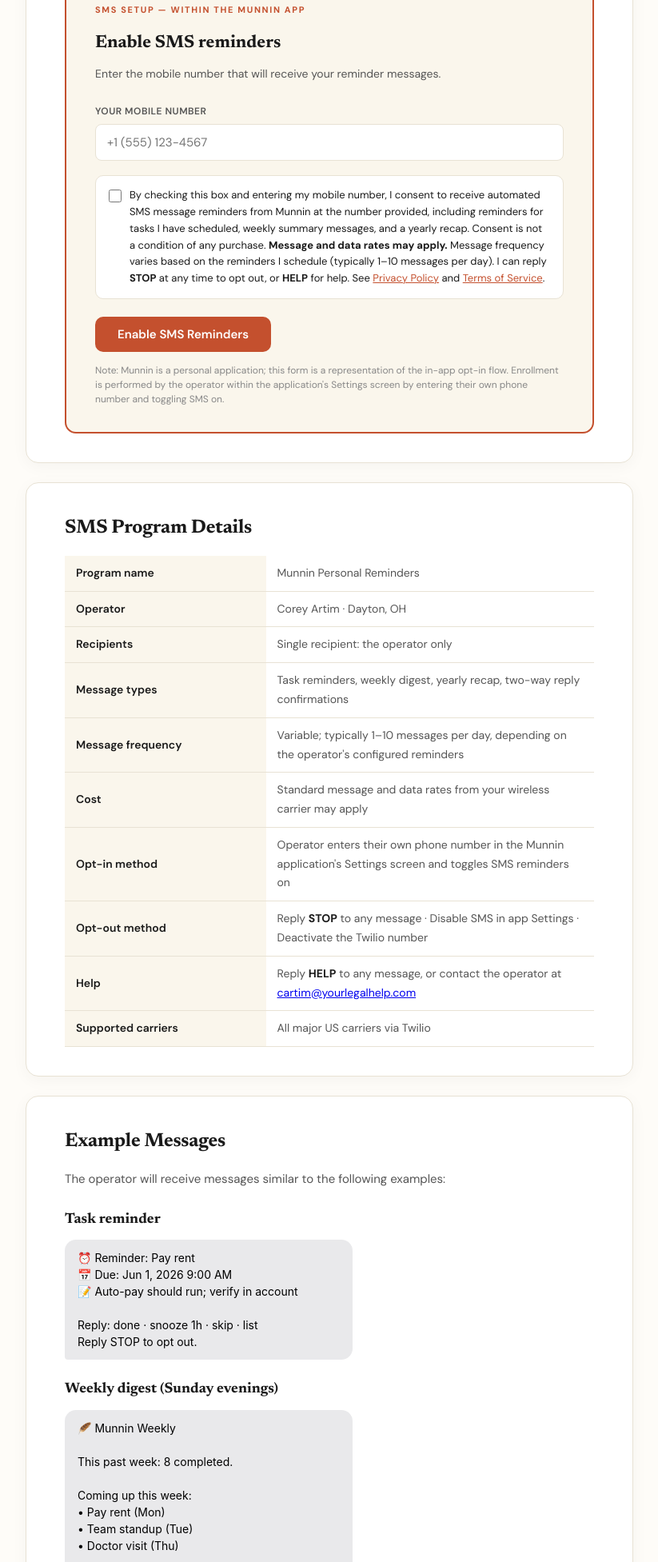
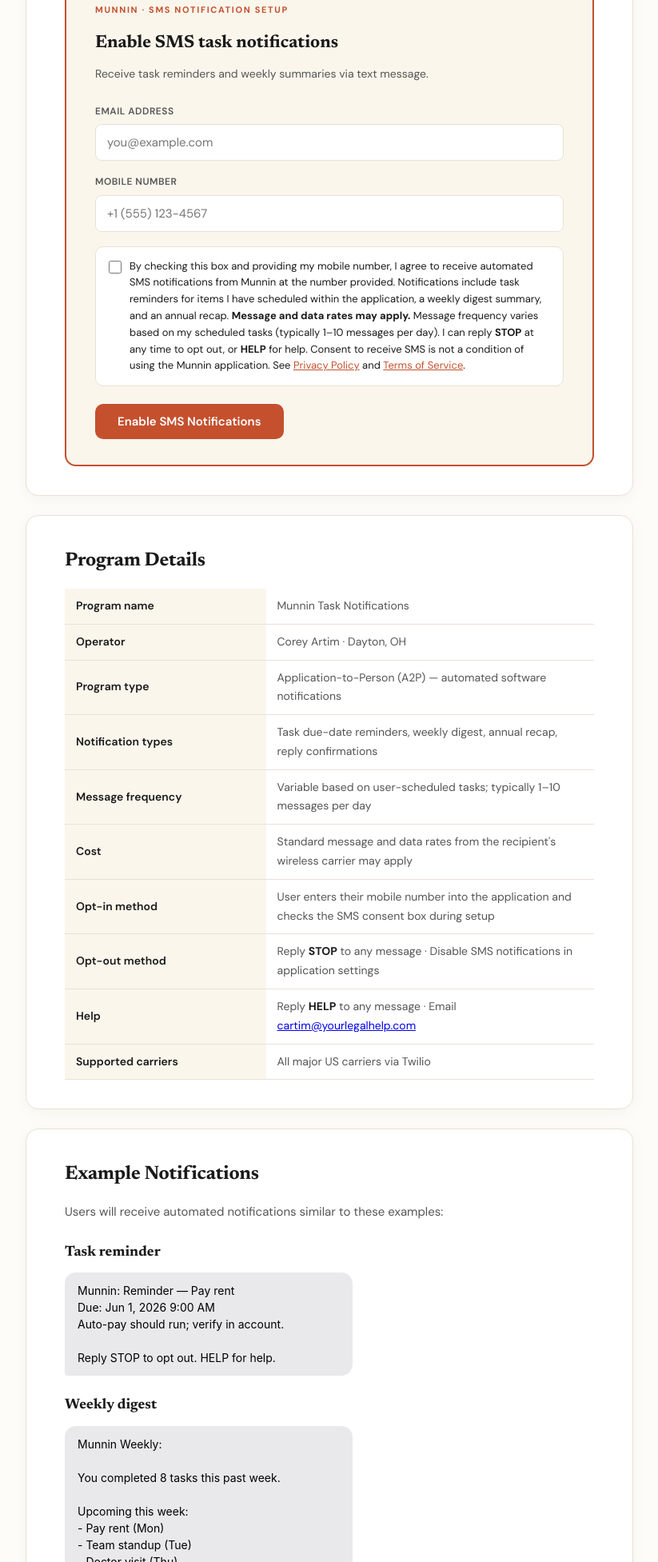
Before and after one commit to cartim1/Munnin, a plain HTML site: page index.html in a window 1280 px wide. Shown: the part 847-2800 px from the top of the page at 80% size, without its empty margins (228-1051 px from the left). Drawn offline with Linux system fonts and the light colour scheme.

Commit message:
Update index.html

```diff
--- a/index.html
+++ b/index.html
@@ -3,151 +3,48 @@
 <head>
 <meta charset="UTF-8">
 <meta name="viewport" content="width=device-width, initial-scale=1.0">
-<title>Munnin — Personal SMS Reminder App</title>
-<meta name="description" content="Munnin is a personal SMS reminder application. This page describes the SMS messaging program, including consent, message frequency, and opt-out instructions.">
+<title>Munnin — Productivity Notification Software</title>
+<meta name="description" content="Munnin is productivity software that sends scheduled task and event notifications to registered users via SMS.">
 <link rel="preconnect" href="https://fonts.googleapis.com">
 <link href="https://fonts.googleapis.com/css2?family=Newsreader:wght@400;500;700&family=DM+Sans:wght@400;500;600;700&display=swap" rel="stylesheet">
 <style>
-  :root {
-    --bg: #fefcf8;
-    --surface: #ffffff;
-    --surface2: #faf6ec;
-    --text: #1a1a1a;
-    --text2: #555;
-    --text3: #888;
-    --accent: #c4502e;
-    --accent2: #a13e1f;
-    --border: #e8e2d4;
-    --green: #2d7a4f;
-  }
-  * { margin: 0; padding: 0; box-sizing: border-box; }
-  body {
-    font-family: 'DM Sans', 'Helvetica Neue', sans-serif;
-    background: var(--bg); color: var(--text);
-    line-height: 1.7; padding: 40px 20px;
-  }
-  .container {
-    max-width: 760px; margin: 0 auto;
-  }
-  .hero {
-    background: var(--surface);
-    border: 1px solid var(--border);
-    border-radius: 16px;
-    padding: 50px 60px 40px;
-    text-align: center;
-    box-shadow: 0 4px 20px rgba(0,0,0,0.04);
-    margin-bottom: 28px;
-  }
-  .brand { font-family: 'Newsreader', serif; font-size: 48px; font-weight: 700; font-variant: small-caps; letter-spacing: 0.04em; line-height: 1; }
-  .brand .accent { color: var(--accent); }
-  .motto { font-size: 12px; color: var(--text3); letter-spacing: 0.22em; text-transform: uppercase; margin-top: 10px; }
-  .tagline { font-family: 'Newsreader', serif; font-size: 22px; font-weight: 400; color: var(--text2); margin-top: 24px; font-style: italic; }
-
-  .section {
-    background: var(--surface);
-    border: 1px solid var(--border);
-    border-radius: 16px;
-    padding: 36px 48px;
-    box-shadow: 0 4px 20px rgba(0,0,0,0.04);
-    margin-bottom: 24px;
-  }
-  h2 { font-family: 'Newsreader', serif; font-size: 24px; font-weight: 700; margin-bottom: 14px; letter-spacing: -0.01em; }
-  h3 { font-family: 'Newsreader', serif; font-size: 18px; font-weight: 700; margin-top: 22px; margin-bottom: 10px; }
-  p { margin-bottom: 14px; color: var(--text2); font-size: 15px; }
-  strong { color: var(--text); }
-  ul { margin: 10px 0 14px 22px; }
-  li { color: var(--text2); margin-bottom: 8px; font-size: 15px; }
-
-  /* CTA form mockup */
-  .cta-card {
-    background: var(--surface2);
-    border: 2px solid var(--accent);
-    border-radius: 14px;
-    padding: 32px 36px;
-    margin-top: 8px;
-  }
-  .cta-label {
-    font-size: 11px; font-weight: 700; color: var(--accent);
-    letter-spacing: 0.15em; text-transform: uppercase; margin-bottom: 14px;
-  }
-  .cta-title {
-    font-family: 'Newsreader', serif; font-size: 22px; font-weight: 700;
-    margin-bottom: 8px;
-  }
-  .cta-sub { font-size: 14px; color: var(--text2); margin-bottom: 24px; }
-  .form-row { margin-bottom: 16px; }
-  .form-row label {
-    display: block; font-size: 12px; font-weight: 600; color: var(--text2);
-    margin-bottom: 6px; letter-spacing: 0.04em; text-transform: uppercase;
-  }
-  .form-row input[type="tel"] {
-    width: 100%; padding: 12px 14px;
-    border: 1px solid var(--border); border-radius: 8px;
-    font-family: 'DM Sans', sans-serif; font-size: 15px; background: #fff;
-    color: var(--text);
-  }
-  .form-row input[type="tel"]:focus { outline: 2px solid var(--accent); border-color: var(--accent); }
-  .consent-row {
-    display: flex; align-items: flex-start; gap: 10px;
-    background: #fff; border: 1px solid var(--border);
-    border-radius: 10px; padding: 14px 16px; margin: 18px 0;
-  }
-  .consent-row input[type="checkbox"] {
-    margin-top: 3px; width: 16px; height: 16px; accent-color: var(--accent);
-    flex-shrink: 0;
-  }
-  .consent-text { font-size: 13px; line-height: 1.6; color: var(--text); }
-  .consent-text a { color: var(--accent); }
-  .cta-button {
-    background: var(--accent); color: #fff; border: none;
-    padding: 12px 28px; font-size: 15px; font-weight: 600;
-    border-radius: 10px; cursor: pointer; font-family: inherit;
-    margin-top: 4px;
-  }
-  .cta-button:hover { background: var(--accent2); }
-  .cta-note { font-size: 12px; color: var(--text3); margin-top: 14px; line-height: 1.5; }
-
-  /* Sample message */
-  .sample-msg {
-    background: #e9e9eb; color: #000;
-    border-radius: 14px; border-bottom-left-radius: 4px;
-    padding: 12px 16px; font-size: 14px; line-height: 1.5;
-    white-space: pre-line; max-width: 360px; margin: 10px 0;
-    font-family: -apple-system, sans-serif;
-  }
-
-  .disclosures-table {
-    width: 100%; border-collapse: collapse; margin-top: 14px;
-    font-size: 14px;
-  }
-  .disclosures-table th, .disclosures-table td {
-    text-align: left; padding: 10px 14px;
-    border-bottom: 1px solid var(--border);
-  }
-  .disclosures-table th {
-    background: var(--surface2); font-weight: 600; color: var(--text);
-    width: 38%;
-  }
-  .disclosures-table td { color: var(--text2); }
-
-  .links {
-    text-align: center; padding: 20px 0;
-    font-size: 14px; color: var(--text3);
-  }
-  .links a { color: var(--accent); text-decoration: none; font-weight: 600; margin: 0 14px; }
-  .links a:hover { text-decoration: underline; }
-
-  .footer {
-    text-align: center; padding: 30px 0;
-    font-size: 13px; color: var(--text3);
-    border-top: 1px solid var(--border); margin-top: 20px;
-  }
-
-  @media (max-width: 600px) {
-    .hero, .section { padding: 28px 24px; }
-    .cta-card { padding: 22px 20px; }
-    .brand { font-size: 36px; }
-  }
+  :root { --bg:#fefcf8; --surface:#fff; --surface2:#faf6ec; --text:#1a1a1a; --text2:#555; --text3:#888; --accent:#c4502e; --accent2:#a13e1f; --border:#e8e2d4; }
+  * { margin:0; padding:0; box-sizing:border-box; }
+  body { font-family:'DM Sans',sans-serif; background:var(--bg); color:var(--text); line-height:1.7; padding:40px 20px; }
+  .container { max-width:760px; margin:0 auto; }
+  .hero { background:var(--surface); border:1px solid var(--border); border-radius:16px; padding:50px 60px 40px; text-align:center; box-shadow:0 4px 20px rgba(0,0,0,0.04); margin-bottom:28px; }
+  .brand { font-family:'Newsreader',serif; font-size:48px; font-weight:700; font-variant:small-caps; letter-spacing:0.04em; line-height:1; }
+  .brand .accent { color:var(--accent); }
+  .motto { font-size:12px; color:var(--text3); letter-spacing:0.22em; text-transform:uppercase; margin-top:10px; }
+  .tagline { font-family:'Newsreader',serif; font-size:22px; color:var(--text2); margin-top:24px; font-style:italic; }
+  .section { background:var(--surface); border:1px solid var(--border); border-radius:16px; padding:36px 48px; box-shadow:0 4px 20px rgba(0,0,0,0.04); margin-bottom:24px; }
+  h2 { font-family:'Newsreader',serif; font-size:24px; font-weight:700; margin-bottom:14px; letter-spacing:-0.01em; }
+  h3 { font-family:'Newsreader',serif; font-size:18px; font-weight:700; margin-top:22px; margin-bottom:10px; }
+  p { margin-bottom:14px; color:var(--text2); font-size:15px; }
+  strong { color:var(--text); }
+  .cta-card { background:var(--surface2); border:2px solid var(--accent); border-radius:14px; padding:32px 36px; margin-top:8px; }
+  .cta-label { font-size:11px; font-weight:700; color:var(--accent); letter-spacing:0.15em; text-transform:uppercase; margin-bottom:14px; }
+  .cta-title { font-family:'Newsreader',serif; font-size:22px; font-weight:700; margin-bottom:8px; }
+  .cta-sub { font-size:14px; color:var(--text2); margin-bottom:24px; }
+  .form-row { margin-bottom:16px; }
+  .form-row label { display:block; font-size:12px; font-weight:600; color:var(--text2); margin-bottom:6px; letter-spacing:0.04em; text-transform:uppercase; }
+  .form-row input { width:100%; padding:12px 14px; border:1px solid var(--border); border-radius:8px; font-family:inherit; font-size:15px; background:#fff; color:var(--text); }
+  .form-row input:focus { outline:2px solid var(--accent); border-color:var(--accent); }
+  .consent-row { display:flex; align-items:flex-start; gap:10px; background:#fff; border:1px solid var(--border); border-radius:10px; padding:14px 16px; margin:18px 0; }
+  .consent-row input[type="checkbox"] { margin-top:3px; width:16px; height:16px; accent-color:var(--accent); flex-shrink:0; }
+  .consent-text { font-size:13px; line-height:1.6; color:var(--text); }
+  .consent-text a { color:var(--accent); }
+  .cta-button { background:var(--accent); color:#fff; border:none; padding:12px 28px; font-size:15px; font-weight:600; border-radius:10px; cursor:pointer; font-family:inherit; margin-top:4px; }
+  .cta-button:hover { background:var(--accent2); }
+  .sample-msg { background:#e9e9eb; color:#000; border-radius:14px; border-bottom-left-radius:4px; padding:12px 16px; font-size:14px; line-height:1.5; white-space:pre-line; max-width:360px; margin:10px 0; font-family:-apple-system,sans-serif; }
+  .disclosures-table { width:100%; border-collapse:collapse; margin-top:14px; font-size:14px; }
+  .disclosures-table th, .disclosures-table td { text-align:left; padding:10px 14px; border-bottom:1px solid var(--border); }
+  .disclosures-table th { background:var(--surface2); font-weight:600; color:var(--text); width:38%; }
+  .disclosures-table td { color:var(--text2); }
+  .links { text-align:center; padding:20px 0; font-size:14px; color:var(--text3); }
+  .links a { color:var(--accent); text-decoration:none; font-weight:600; margin:0 14px; }
+  .footer { text-align:center; padding:30px 0; font-size:13px; color:var(--text3); border-top:1px solid var(--border); margin-top:20px; }
+  @media (max-width:600px) { .hero,.section { padding:28px 24px; } .cta-card { padding:22px 20px; } .brand { font-size:36px; } }
 </style>
 </head>
 <body>
@@ -156,102 +53,98 @@
   <div class="hero">
     <div class="brand">M<span class="accent">u</span>nnin</div>
     <div class="motto">Remember what matters</div>
-    <div class="tagline">A personal SMS reminder application</div>
+    <div class="tagline">Productivity software with SMS task notifications</div>
   </div>
 
   <div class="section">
-    <h2>About this program</h2>
-    <p>Munnin is a personal task and reminder application operated by <strong>Corey Artim</strong> in Dayton, Ohio. The application sends SMS message reminders to a single recipient — the operator — about tasks and events the operator has scheduled. It is operated for personal use only and is not offered as a commercial service to the public.</p>
-    <p>This page describes how SMS opt-in works, what messages the operator will receive, and how to opt out at any time.</p>
+    <h2>About Munnin</h2>
+    <p>Munnin is productivity software that helps registered users manage tasks, events, and recurring obligations. The application delivers scheduled notifications via SMS to keep users informed of their commitments — task due-date reminders, weekly digest summaries, and an annual recap of completed work.</p>
+    <p>Munnin is developed and operated by <strong>Corey Artim</strong>, an independent software developer based in Dayton, Ohio.</p>
   </div>
 
   <div class="section">
-    <h2>SMS Opt-In</h2>
-    <p>The operator opts in to receive SMS messages by entering their own mobile phone number into the application's Settings screen and explicitly enabling SMS reminders. Below is a representation of the opt-in interface within the application:</p>
+    <h2>SMS Notification Program</h2>
+    <p>Registered users opt in to receive SMS notifications by entering their mobile phone number into the application and explicitly enabling SMS notifications via a consent checkbox. Below is the SMS opt-in interface presented to users during application setup:</p>
 
     <div class="cta-card">
-      <div class="cta-label">SMS Setup — within the Munnin app</div>
-      <div class="cta-title">Enable SMS reminders</div>
-      <div class="cta-sub">Enter the mobile number that will receive your reminder messages.</div>
+      <div class="cta-label">Munnin · SMS Notification Setup</div>
+      <div class="cta-title">Enable SMS task notifications</div>
+      <div class="cta-sub">Receive task reminders and weekly summaries via text message.</div>
 
       <div class="form-row">
-        <label for="phone">Your mobile number</label>
+        <label for="email">Email address</label>
+        <input type="email" id="email" placeholder="you@example.com" autocomplete="off">
+      </div>
+
+      <div class="form-row">
+        <label for="phone">Mobile number</label>
         <input type="tel" id="phone" placeholder="+1 (555) 123-4567" autocomplete="off">
       </div>
 
       <div class="consent-row">
         <input type="checkbox" id="consent">
         <label for="consent" class="consent-text">
-          By checking this box and entering my mobile number, I consent to receive automated SMS message reminders from Munnin at the number provided, including reminders for tasks I have scheduled, weekly summary messages, and a yearly recap. Consent is not a condition of any purchase. <strong>Message and data rates may apply.</strong> Message frequency varies based on the reminders I schedule (typically 1–10 messages per day). I can reply <strong>STOP</strong> at any time to opt out, or <strong>HELP</strong> for help. See <a href="privacy.html">Privacy Policy</a> and <a href="terms.html">Terms of Service</a>.
+          By checking this box and providing my mobile number, I agree to receive automated SMS notifications from Munnin at the number provided. Notifications include task reminders for items I have scheduled within the application, a weekly digest summary, and an annual recap. <strong>Message and data rates may apply.</strong> Message frequency varies based on my scheduled tasks (typically 1–10 messages per day). I can reply <strong>STOP</strong> at any time to opt out, or <strong>HELP</strong> for help. Consent to receive SMS is not a condition of using the Munnin application. See <a href="privacy.html">Privacy Policy</a> and <a href="terms.html">Terms of Service</a>.
         </label>
       </div>
 
-      <button type="button" class="cta-button" onclick="alert('This is a demonstration of the opt-in flow that occurs within the Munnin application. Actual enrollment happens by configuring your phone number in the application Settings.');">Enable SMS Reminders</button>
-
-      <div class="cta-note">
-        Note: Munnin is a personal application; this form is a representation of the in-app opt-in flow. Enrollment is performed by the operator within the application's Settings screen by entering their own phone number and toggling SMS on.
-      </div>
+      <button type="button" class="cta-button" onclick="alert('This page demonstrates the in-app SMS opt-in flow. Registered users enroll within the Munnin application.');">Enable SMS Notifications</button>
     </div>
   </div>
 
   <div class="section">
-    <h2>SMS Program Details</h2>
+    <h2>Program Details</h2>
     <table class="disclosures-table">
-      <tr><th>Program name</th><td>Munnin Personal Reminders</td></tr>
+      <tr><th>Program name</th><td>Munnin Task Notifications</td></tr>
       <tr><th>Operator</th><td>Corey Artim · Dayton, OH</td></tr>
-      <tr><th>Recipients</th><td>Single recipient: the operator only</td></tr>
-      <tr><th>Message types</th><td>Task reminders, weekly digest, yearly recap, two-way reply confirmations</td></tr>
-      <tr><th>Message frequency</th><td>Variable; typically 1–10 messages per day, depending on the operator's configured reminders</td></tr>
-      <tr><th>Cost</th><td>Standard message and data rates from your wireless carrier may apply</td></tr>
-      <tr><th>Opt-in method</th><td>Operator enters their own phone number in the Munnin application's Settings screen and toggles SMS reminders on</td></tr>
-      <tr><th>Opt-out method</th><td>Reply <strong>STOP</strong> to any message · Disable SMS in app Settings · Deactivate the Twilio number</td></tr>
-      <tr><th>Help</th><td>Reply <strong>HELP</strong> to any message, or contact the operator at <a href="mailto:cartim@yourlegalhelp.com">cartim@yourlegalhelp.com</a></td></tr>
+      <tr><th>Program type</th><td>Application-to-Person (A2P) — automated software notifications</td></tr>
+      <tr><th>Notification types</th><td>Task due-date reminders, weekly digest, annual recap, reply confirmations</td></tr>
+      <tr><th>Message frequency</th><td>Variable based on user-scheduled tasks; typically 1–10 messages per day</td></tr>
+      <tr><th>Cost</th><td>Standard message and data rates from the recipient's wireless carrier may apply</td></tr>
+      <tr><th>Opt-in method</th><td>User enters their mobile number into the application and checks the SMS consent box during setup</td></tr>
+      <tr><th>Opt-out method</th><td>Reply <strong>STOP</strong> to any message · Disable SMS notifications in application settings</td></tr>
+      <tr><th>Help</th><td>Reply <strong>HELP</strong> to any message · Email <a href="mailto:cartim@yourlegalhelp.com">cartim@yourlegalhelp.com</a></td></tr>
       <tr><th>Supported carriers</th><td>All major US carriers via Twilio</td></tr>
     </table>
   </div>
 
   <div class="section">
-    <h2>Example Messages</h2>
-    <p>The operator will receive messages similar to the following examples:</p>
+    <h2>Example Notifications</h2>
+    <p>Users will receive automated notifications similar to these examples:</p>
 
     <h3>Task reminder</h3>
-    <div class="sample-msg">⏰ Reminder: Pay rent
-📅 Due: Jun 1, 2026 9:00 AM
-📝 Auto-pay should run; verify in account
+    <div class="sample-msg">Munnin: Reminder — Pay rent
+Due: Jun 1, 2026 9:00 AM
+Auto-pay should run; verify in account.
 
-Reply: done · snooze 1h · skip · list
-Reply STOP to opt out.</div>
+Reply STOP to opt out. HELP for help.</div>
 
-    <h3>Weekly digest (Sunday evenings)</h3>
-    <div class="sample-msg">🪶 Munnin Weekly
+    <h3>Weekly digest</h3>
+    <div class="sample-msg">Munnin Weekly:
 
-This past week: 8 completed.
+You completed 8 tasks this past week.
 
-Coming up this week:
-• Pay rent (Mon)
-• Team standup (Tue)
-• Doctor visit (Thu)
+Upcoming this week:
+- Pay rent (Mon)
+- Team standup (Tue)
+- Doctor visit (Thu)
 
-Reply "skip X" to drop any of these for the week.
-Reply STOP to opt out.</div>
+Reply STOP to opt out. HELP for help.</div>
 
-    <h3>Yearly recap (December 31)</h3>
-    <div class="sample-msg">🪶 Your 2026 Munnin Wrapped
+    <h3>Annual recap</h3>
+    <div class="sample-msg">Munnin Annual Recap — 2026:
 
-You remembered 247 things this year.
+Tasks completed this year: 247
+Top recurring task: Call mom (51 completions)
+Longest streak: Pay rent (12 months)
 
-Most-done: "Call mom" (51×)
-Longest streak: Pay rent (12 months)
-Busiest month: April
-
-Here's to remembering what matters in 2027. 🪶
-Reply STOP to opt out.</div>
+Reply STOP to opt out. HELP for help.</div>
   </div>
 
   <div class="section">
     <h2>STOP and HELP</h2>
-    <p>The operator can opt out of receiving SMS messages at any time by replying <strong>STOP</strong> to any message. Once STOP is received, the Twilio platform will immediately stop sending further SMS messages to that number and respond with a confirmation. To resume messages later, the operator may reply <strong>START</strong>.</p>
-    <p>The operator can request help at any time by replying <strong>HELP</strong>, or by contacting the operator directly at <a href="mailto:cartim@yourlegalhelp.com">cartim@yourlegalhelp.com</a>.</p>
+    <p>Users may opt out at any time by replying <strong>STOP</strong> to any SMS notification. Upon receiving STOP, the Twilio platform will immediately cease sending further SMS to that number and respond with a confirmation. Users who wish to resume notifications later may reply <strong>START</strong>.</p>
+    <p>Users may request help by replying <strong>HELP</strong> to any message, or by emailing <a href="mailto:cartim@yourlegalhelp.com">cartim@yourlegalhelp.com</a>.</p>
   </div>
 
   <div class="links">
@@ -260,7 +153,7 @@ Reply STOP to opt out.</div>
   </div>
 
   <div class="footer">
-    Operated by Corey Artim · Dayton, OH · <a href="mailto:cartim@yourlegalhelp.com" style="color:var(--accent);">cartim@yourlegalhelp.com</a>
+    Munnin · Operated by Corey Artim · Dayton, OH · <a href="mailto:cartim@yourlegalhelp.com" style="color:var(--accent);">cartim@yourlegalhelp.com</a>
   </div>
 
 </div>
```
